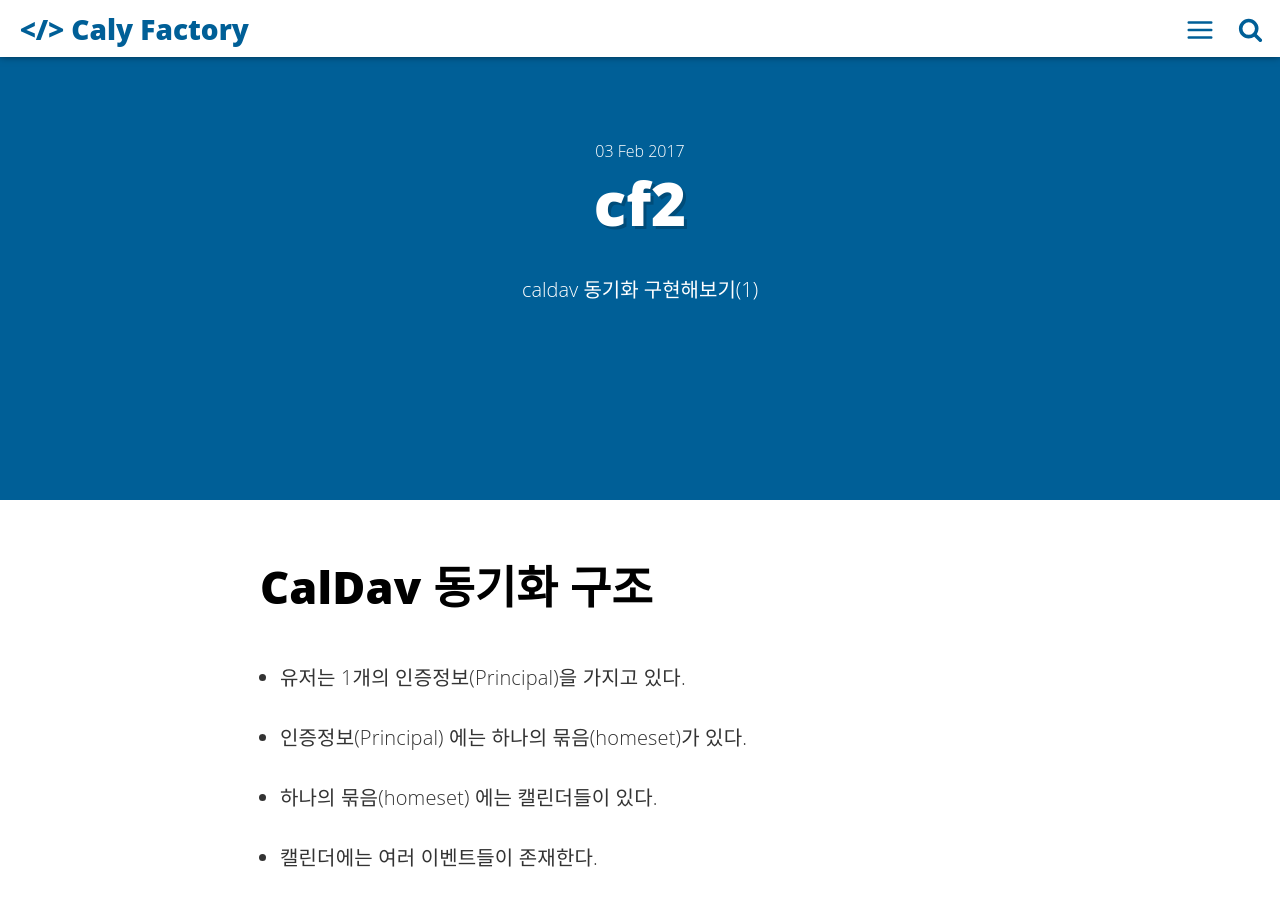
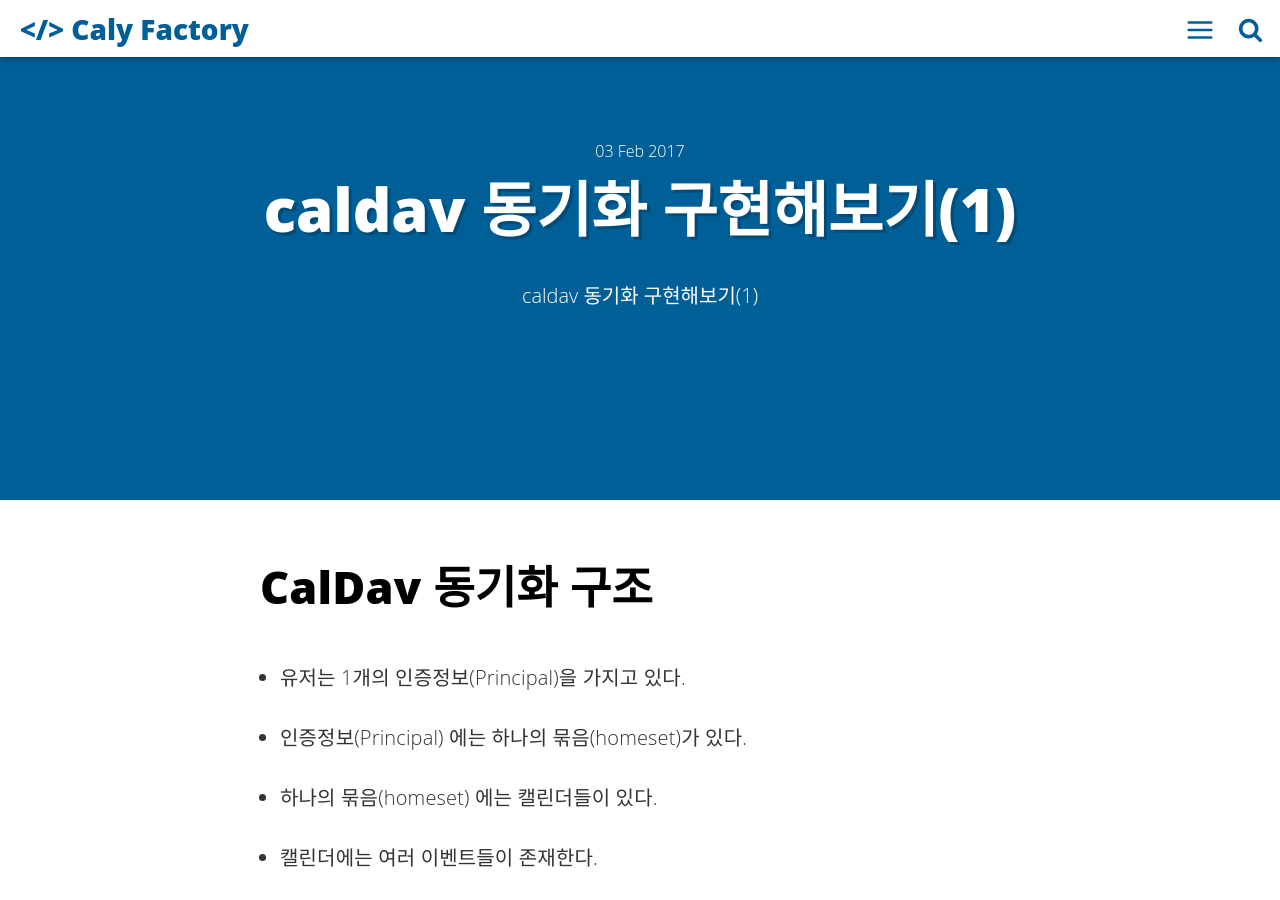
Before and after one commit to CalyFactory/CalyFactory.github.io, a Jekyll site: the page built from _posts/2017-02-03-caldav-sync-2.md, in a window 1280 px wide and 900 px high. Built offline with Jekyll 4.4.1, drawn with Linux system fonts in a browser that asks for light colours; comment, search, counter and statistics services are not loaded.

Commit message:
fix title

````diff
--- a/_posts/2017-02-03-caldav-sync-2.md
+++ b/_posts/2017-02-03-caldav-sync-2.md
@@ -1,16 +1,16 @@
 ---
 layout: post
-title: "cf2"
+title: "caldav 동기화 구현해보기(1)"
 date: 2017-02-03 01:44:09
 image: '/assets/img/'
-description: "caldav 동기화 구현해보기(1)"
+description: 'caldav 동기화 구현해보기(1)'
 main-class:
-color:
+color: '#7AAB13'
 tags:
 - caldav
 categories:
 twitter_text:
-introduction: "caldav 동기화 구현해보기(1)"
+introduction: 'caldav 동기화 구현해보기(1)'
 ---
 
 # CalDav 동기화 구조
@@ -21,13 +21,13 @@ introduction: "caldav 동기화 구현해보기(1)"
 
 # Principal 요청
 HTTP PROFIND 방식을 사용하며 Basic Auth로 인증한다.
+
 ```
 HTTP 1.1 PROPFIND
 url : /
 Depth : 0
 Auth : Basic Auth
 Body :
-
 <?xml version='1.0' encoding='utf-8'?>
 <ns0:propfind xmlns:C="urn:ietf:params:xml:ns:caldav" xmlns:D="DAV" xmlns:ns0="DAV:">
     <ns0:prop>
@@ -38,6 +38,7 @@ Body :
 
 # HomeSet 요청
 HTTP PROFIND 방식을 사용하며 Basic Auth로 인증한다.
+
 ```
 HTTP 1.1 PROPFIND
 url : /
@@ -55,6 +56,7 @@ Body :
 
 # Calendar 요청
 HTTP PROFIND 방식을 사용하며 Basic Auth로 인증한다.
+
 ```
 HTTP 1.1 PROPFIND
 url : /
@@ -72,6 +74,7 @@ Body :
 
 # CTag 요청
 HTTP PROFIND 방식을 사용하며 Basic Auth로 인증한다.
+
 ```
 HTTP 1.1 PROPFIND
 url : /
@@ -90,6 +93,7 @@ Body :
 
 # ETag 요청
 HTTP PROFIND 방식을 사용하며 Basic Auth로 인증한다.
+
 ```
 HTTP 1.1 PROPFIND
 url : /
````
